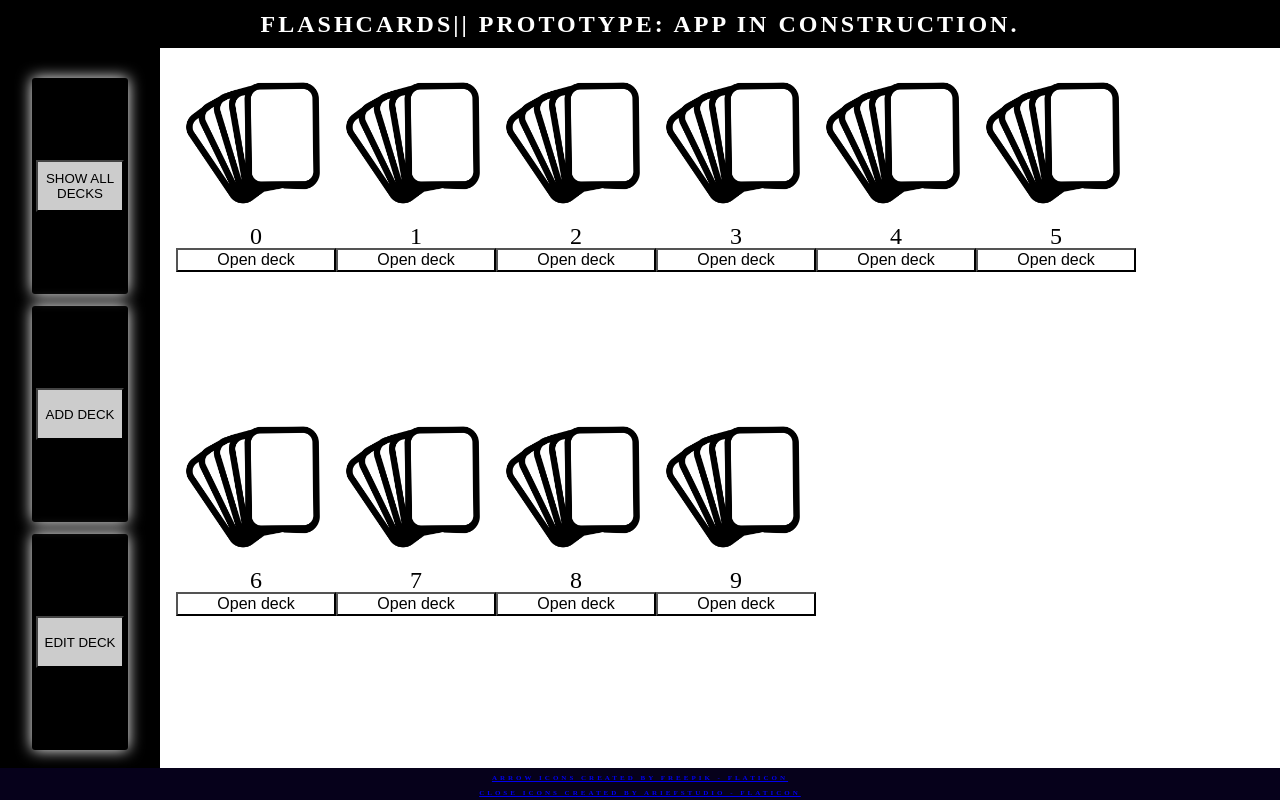
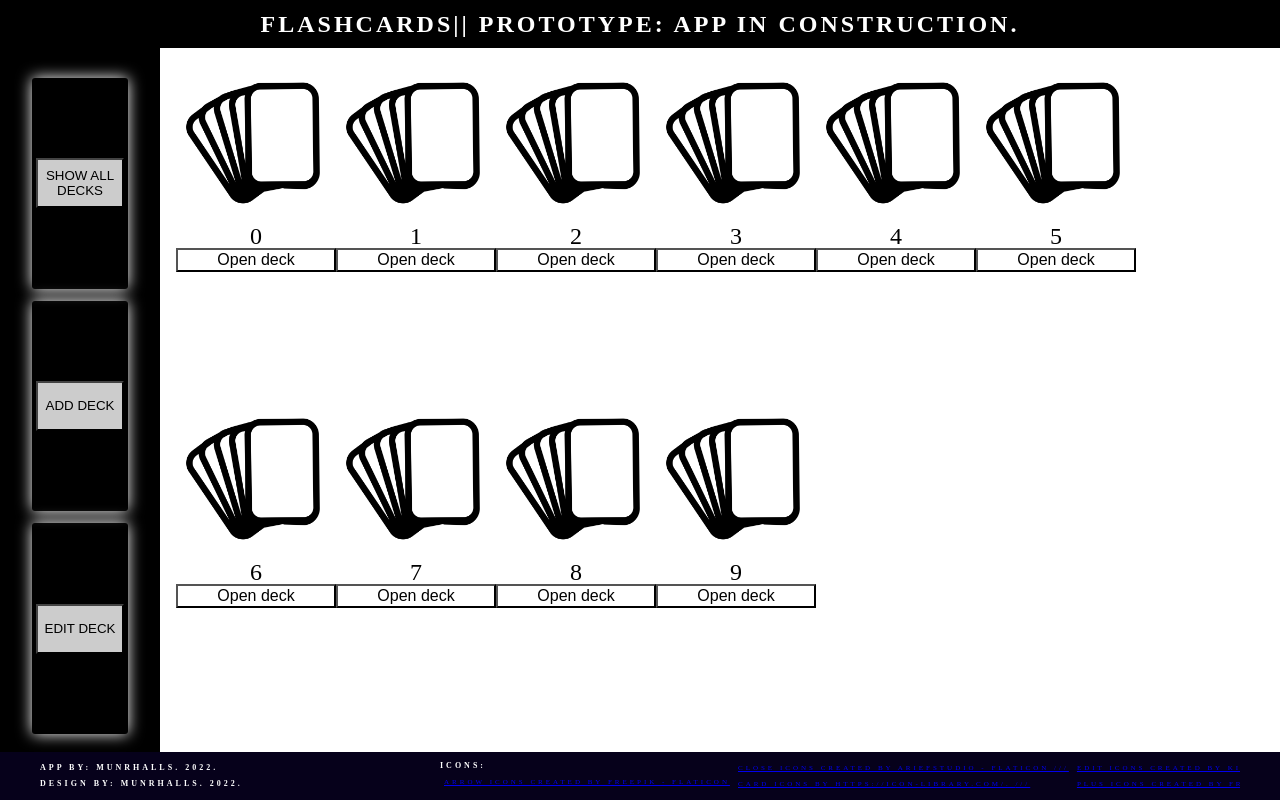
Before and after one commit to munrhalls/Oxus-Flashcards, a React (Create React App) app: page / in a window 1280 px wide. Built offline with nearby package versions, Linux system fonts and the light colour scheme.

Commit message:
footer attributions look alright

```diff
--- a/src/App.css
+++ b/src/App.css
@@ -92,18 +92,18 @@
 
 
 .Footer {
-  max-height: 2rem;
-  overflow: auto;
+  display: flex;
+  max-height: 3rem;
   align-self: flex-end;
   display: flex;
-    flex-direction: column;
   align-items: center;
-    justify-content: center;
+  justify-content: space-between;
+  padding-left: 2.5rem;
+  padding-right: 2.5rem;
   margin-top: auto;
   background-color: rgb(6, 1, 27);
   color: #fff;
   display: flex;
-    justify-content: center;
   align-items: center;
   font-size: 0.5rem;
   letter-spacing: 3px;
@@ -111,9 +111,31 @@
   text-transform: uppercase;
   width: 100%;
 }
+.Footer__authorContainer {
+  flex: 1;
+  display: flex;
+  flex-direction: column;
+  justify-content: space-around;
+  height: 100%;
+  padding-top: 0.5rem;
+  padding-bottom: 0.5rem;
+}
+.Footer__attribs {
+  flex: 2;
+  display: flex;
+  flex-direction: column;
+  justify-content: space-around;
+  height: 100%;
+  padding-top: 0.5rem;
+  padding-bottom: 0.5rem;
+  flex-wrap: wrap;
+  overflow-x: auto;
+}
 .Footer a {
   font-size: 7px;
+  font-weight: lighter;
   padding: 0.25rem;
+  width: fit-content
 }
 .Footer__author {
   margin-top: 0.5rem;
--- a/src/App.js
+++ b/src/App.js
@@ -243,24 +243,50 @@ function App() {
         </div>
       </main>
       <footer className="Footer">
-        <h6 className="Footer__author">App by: Munrhalls. 2022.</h6>
-        <h6 className="Footer__author">Design by: Munrhalls. 2022.</h6>
-
-        <a href="https://www.flaticon.com/free-icons/arrow" title="arrow icons">
+        <div className="Footer__authorContainer">
+          <h6 className="Footer__authorContainer__author">
+            App by: Munrhalls. 2022.
+          </h6>
+          <h6 className="Footer__authorContainer__author">
+            Design by: Munrhalls. 2022.
+          </h6>
+        </div>
+        <div className="Footer__attribs">
+          <span>Icons: </span>
+          <a
+            className="Footer__attribs__link"
+            href="https://www.flaticon.com/free-icons/arrow"
+            title="arrow icons"
+          >
             Arrow icons created by Freepik - Flaticon
           </a>
-        <a href="https://www.flaticon.com/free-icons/close" title="close icons">
-          Close icons created by ariefstudio - Flaticon
+          <a
+            href="https://www.flaticon.com/free-icons/close"
+            title="close icons"
+          >
+            Close icons created by ariefstudio - Flaticon <span> /// </span>
           </a>
-        <a href="https://icon-library.com/icon/cards-icon-23.html.html>Cards Icon # 185438">
-          Card icons by https://icon-library.com/.
+          <a
+            className="Footer__attribs__link"
+            href="https://icon-library.com/icon/cards-icon-23.html.html>Cards Icon # 185438"
+          >
+            Card icons by https://icon-library.com/. <span> /// </span>
           </a>
-        <a href="https://www.flaticon.com/free-icons/edit" title="edit icons">
-          Edit icons created by Kiranshastry - Flaticon
+          <a
+            className="Footer__attribs__link"
+            href="https://www.flaticon.com/free-icons/edit"
+            title="edit icons"
+          >
+            Edit icons created by Kiranshastry - Flaticon <span> /// </span>
           </a>
-        <a href="https://www.flaticon.com/free-icons/plus" title="plus icons">
+          <a
+            className="Footer__attribs__link"
+            href="https://www.flaticon.com/free-icons/plus"
+            title="plus icons"
+          >
             Plus icons created by Freepik - Flaticon
           </a>
+        </div>
       </footer>
     </div>
   );
```
Lines whose indentation alone changed are shown as unchanged.
